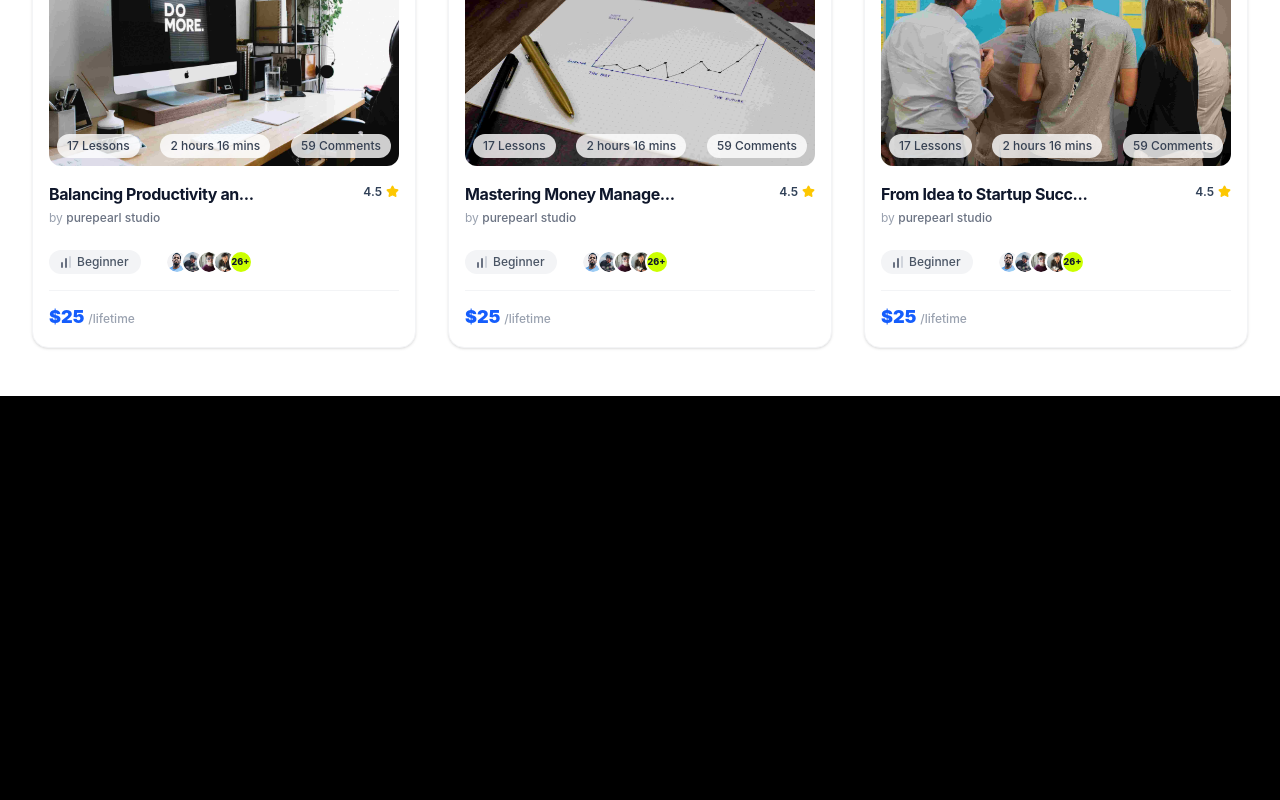
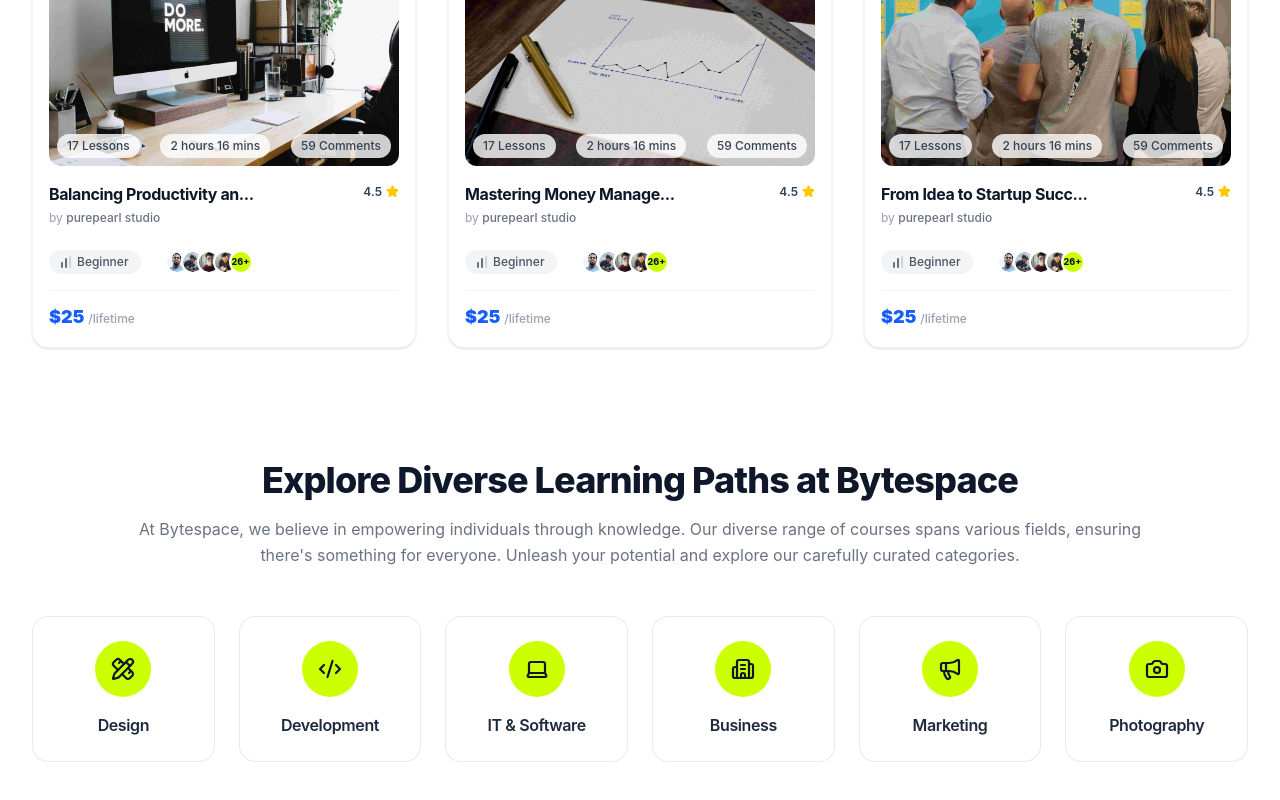
Before and after one commit to MirArfan/bytespace-new, a React (Vite) app: page / in a window 1280 px wide. Shown: the part 2504-3304 px from the top of the page. Before the commit the page ends 2900 px from the top, so only its background shows below. Built offline with nearby package versions, Linux system fonts and the light colour scheme.

Commit message:
feat: add LearningPaths component to HomePage

```diff
--- /dev/null
+++ b/src/components/LearningPaths.jsx
@@ -0,0 +1,63 @@
+import {
+  PencilRuler,
+  Code2,
+  Laptop,
+  Building2,
+  Megaphone,
+  Camera,
+} from "lucide-react";
+
+const categories = [
+  { id: 1, name: "Design", icon: PencilRuler },
+  { id: 2, name: "Development", icon: Code2 },
+  { id: 3, name: "IT & Software", icon: Laptop },
+  { id: 4, name: "Business", icon: Building2 },
+  { id: 5, name: "Marketing", icon: Megaphone },
+  { id: 6, name: "Photography", icon: Camera },
+];
+
+export default function LearningPaths() {
+  return (
+    <section className="w-full bg-white py-16 px-4 sm:px-6 lg:px-8">
+      <div className="max-w-7xl mx-auto text-center">
+        {/* Section Heading & Subtitle */}
+        <h2 className="text-2xl sm:text-3xl md:text-4xl font-extrabold text-slate-900 tracking-tight mb-4">
+          Explore Diverse Learning Paths at Bytespace
+        </h2>
+
+        <p className="max-w-5xl mx-auto text-xs sm:text-sm md:text-base text-gray-500 leading-relaxed mb-12">
+          At Bytespace, we believe in empowering individuals through knowledge. Our
+          diverse range of courses spans various fields, ensuring there's something
+          for everyone. Unleash your potential and explore our carefully curated
+          categories.
+        </p>
+
+        {/* Categories Grid (2 col on mobile, 3 on tablet, 6 on desktop) */}
+        <div className="grid grid-cols-2 sm:grid-cols-3 lg:grid-cols-6 gap-4 sm:gap-6">
+          {categories.map((category) => {
+            const IconComponent = category.icon;
+            return (
+              <div
+                key={category.id}
+                className="group flex flex-col items-center justify-center p-6 bg-white border border-gray-200/80
+                           rounded-2xl transition-all duration-300 cursor-pointer
+                           hover:border-transparent hover:shadow-xl hover:shadow-gray-200/60 hover:-translate-y-1.5"
+              >
+                {/* Neon Lime Circle Icon Badge */}
+                <div className="w-14 h-14 rounded-full bg-[#ccff00] flex items-center justify-center mb-4
+                                transition-transform duration-300 group-hover:scale-110">
+                  <IconComponent className="w-6 h-6 text-slate-900 stroke-[2.2]" />
+                </div>
+
+                {/* Category Label */}
+                <span className="text-sm sm:text-base font-semibold text-slate-800 tracking-tight text-center">
+                  {category.name}
+                </span>
+              </div>
+            );
+          })}
+        </div>
+      </div>
+    </section>
+  );
+}
--- a/src/pages/HomePage.jsx
+++ b/src/pages/HomePage.jsx
@@ -2,6 +2,7 @@ import Categories from "../components/Categories";
 import CourseGrid from "../components/CourseGrid";
 import CourseStage from "../components/CourseStage";
 import HeroContent from "../components/HeroContent";
+import LearningPaths from "../components/LearningPaths";
 import LogoStrip from "../components/LogoStrip";
 import Navbar from "../components/Navbar";
 
@@ -28,6 +29,7 @@ export default function HomePage() {
       <LogoStrip />
       <Categories/>
       <CourseGrid/>
+      <LearningPaths/>
     </main>
   );
 }
```
